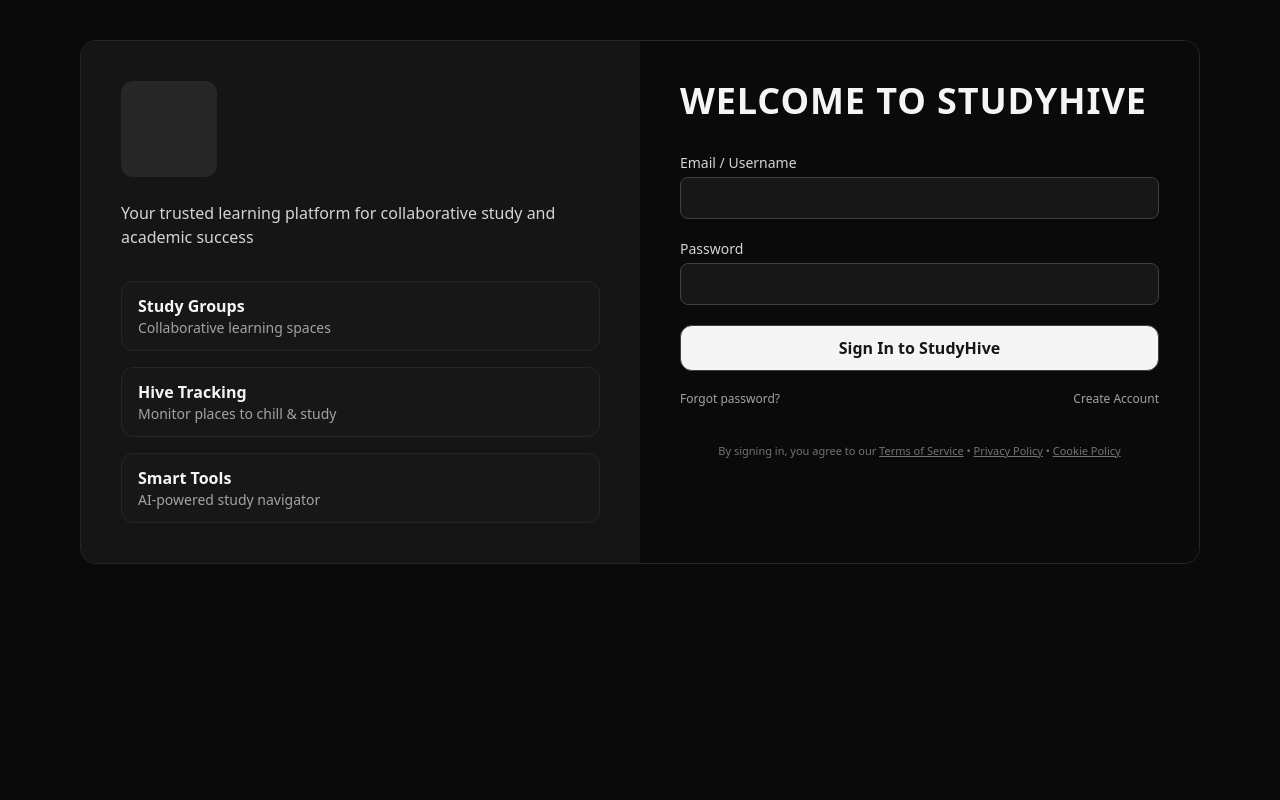
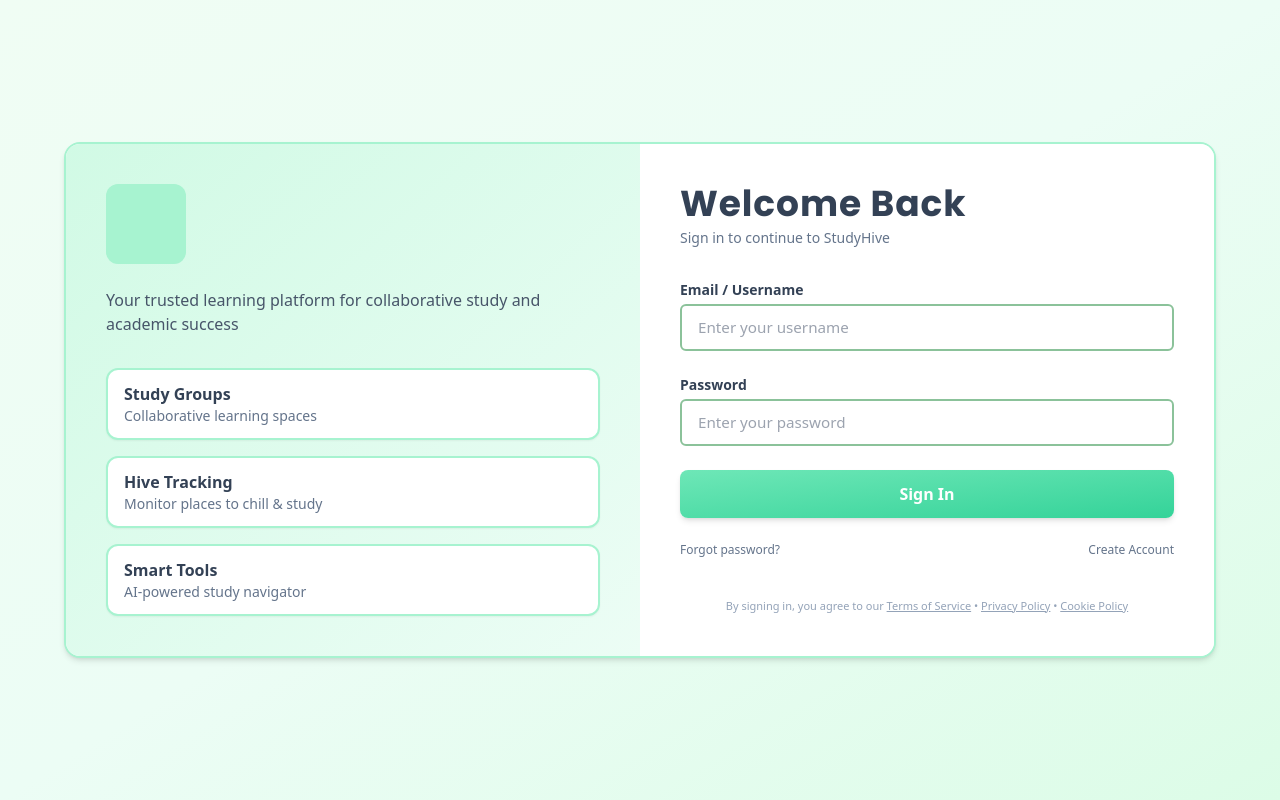
Before and after one commit to chocolatecrinkles/StudyHive, a Django app: page / in a window 1280 px wide. Run offline with Django 5.2, Linux system fonts and the light colour scheme; some libraries are stand-ins or nearby versions.

Commit message:
Updated login and registration pages to match theme and typography

```diff
--- a/core/forms.py
+++ b/core/forms.py
@@ -1,26 +1,40 @@
 from django import forms
 from django.contrib.auth.forms import UserCreationForm, AuthenticationForm
 from django.contrib.auth.models import User
+
+COMMON_INPUT_CLASSES = (
+    "w-full rounded-md border-2 border-[#8BC29A] bg-white text-slate-800 "
+    "px-4 py-2.5 font-[Nunito_Sans] text-[0.95rem] font-medium "
+    "placeholder:text-gray-400 focus:outline-none focus:border-yellow-300 "
+    "focus:ring-4 focus:ring-yellow-100 transition-all duration-200"
+)
+
+LABEL_CLASSES = (
+    "block text-sm font-[Nunito_Sans] font-bold text-[#4B4B4B] tracking-wide mb-1 capitalize"
+)
 
 class CustomUserCreationForm(UserCreationForm):
     email = forms.EmailField(
         required=True,
         widget=forms.EmailInput(attrs={
-            "class": "w-full rounded-lg border border-neutral-700 bg-neutral-900 text-neutral-100 px-3 py-2 focus:outline-none focus:ring-2 focus:ring-blue-500"
+            "class": COMMON_INPUT_CLASSES,
+            "placeholder": "Enter your email",
         })
     )
 
     password1 = forms.CharField(
         label="Password",
         widget=forms.PasswordInput(attrs={
-            "class": "w-full rounded-lg border border-neutral-700 bg-neutral-900 text-neutral-100 px-3 py-2 focus:outline-none focus:ring-2 focus:ring-blue-500"
+            "class": COMMON_INPUT_CLASSES,
+            "placeholder": "Enter password",
         })
     )
 
     password2 = forms.CharField(
         label="Confirm Password",
         widget=forms.PasswordInput(attrs={
-            "class": "w-full rounded-lg border border-neutral-700 bg-neutral-900 text-neutral-100 px-3 py-2 focus:outline-none focus:ring-2 focus:ring-blue-500"
+            "class": COMMON_INPUT_CLASSES,
+            "placeholder": "Confirm password",
         })
     )
 
@@ -29,19 +43,31 @@ class CustomUserCreationForm(UserCreationForm):
         fields = ("username", "email", "password1", "password2")
         widgets = {
             "username": forms.TextInput(attrs={
-                "class": "w-full rounded-lg border border-neutral-700 bg-neutral-900 text-neutral-100 px-3 py-2 focus:outline-none focus:ring-2 focus:ring-blue-500"
+                "class": COMMON_INPUT_CLASSES,
+                "placeholder": "Choose a username",
             }),
         }
+
+    # Optional: If you want Django to render your labels with that style automatically
+    def __init__(self, *args, **kwargs):
+        super().__init__(*args, **kwargs)
+        for field_name, field in self.fields.items():
+            field.label_suffix = ""
+            field.widget.attrs["autocomplete"] = "off"
+            field.widget.attrs["aria-label"] = field.label
+            field.label_tag = lambda *a, **kw: f'<label class="{LABEL_CLASSES}" for="{field.id_for_label}">{field.label}</label>'
 
 
 class CustomAuthenticationForm(AuthenticationForm):
     username = forms.CharField(
         widget=forms.TextInput(attrs={
-            "class": "w-full rounded-lg border border-neutral-700 bg-neutral-900 text-neutral-100 px-3 py-2 focus:outline-none focus:ring-2 focus:ring-blue-500"
+            "class": COMMON_INPUT_CLASSES,
+            "placeholder": "Enter your username",
         })
     )
     password = forms.CharField(
         widget=forms.PasswordInput(attrs={
-            "class": "w-full rounded-lg border border-neutral-700 bg-neutral-900 text-neutral-100 px-3 py-2 focus:outline-none focus:ring-2 focus:ring-blue-500"
+            "class": COMMON_INPUT_CLASSES,
+            "placeholder": "Enter your password",
         })
     )
--- a/templates/base.html
+++ b/templates/base.html
@@ -4,6 +4,12 @@
   <meta charset="utf-8" />
   <meta name="viewport" content="width=device-width,initial-scale=1" />
   <title>StudyHive</title>
+
+  <!-- Google Fonts -->
+  <link rel="preconnect" href="https://fonts.googleapis.com">
+  <link rel="preconnect" href="https://fonts.gstatic.com" crossorigin>
+  <link href="https://fonts.googleapis.com/css2?family=Poppins:wght@700&family=Nunito+Sans:wght@400;700&display=swap" rel="stylesheet">
+
 
   {% load static %}
 
--- a/templates/login.html
+++ b/templates/login.html
@@ -1,79 +1,83 @@
 {% extends "base.html" %}
 {% block content %}
-<div class="max-w-6xl mx-auto py-10 px-4">
-  <div class="bg-neutral-900/60 border border-neutral-800 rounded-2xl overflow-hidden grid md:grid-cols-2">
+<div class="min-h-screen bg-gradient-to-br from-green-50 via-emerald-50 to-green-100 flex items-center justify-center p-8">
+  <div class="w-full max-w-6xl grid md:grid-cols-2 bg-white border-2 border-emerald-200 rounded-2xl shadow-md overflow-hidden">
 
-
-
-    <!-- Left: view image hh -->
-    <div class="p-8 md:p-10 bg-neutral-900/80">
-      <div class="w-24 h-24 rounded-xl bg-neutral-800 mx-auto md:mx-0"></div>
-      <p class="mt-6 text-neutral-300">
+    <!-- Left: Info Section -->
+    <div class="p-10 bg-gradient-to-br from-emerald-100 to-emerald-50 flex flex-col justify-center">
+      <div class="w-20 h-20 rounded-xl bg-emerald-200 mx-auto md:mx-0"></div>
+      <p class="mt-6 text-slate-600 font-[Nunito_Sans]">
         Your trusted learning platform for collaborative study and academic success
       </p>
 
       <div class="mt-8 space-y-4">
-        <div class="rounded-xl border border-neutral-800 bg-neutral-900 px-4 py-3">
-          <div class="font-semibold">Study Groups</div>
-          <div class="text-sm text-neutral-400">Collaborative learning spaces</div>
+        <div class="rounded-xl border-2 border-emerald-200 bg-white px-4 py-3 shadow-sm hover:shadow-md transition-all">
+          <div class="font-semibold text-slate-700">Study Groups</div>
+          <div class="text-sm text-slate-500">Collaborative learning spaces</div>
         </div>
-        <div class="rounded-xl border border-neutral-800 bg-neutral-900 px-4 py-3">
-          <div class="font-semibold">Hive Tracking</div>
-          <div class="text-sm text-neutral-400">Monitor places to chill & study</div>
+        <div class="rounded-xl border-2 border-emerald-200 bg-white px-4 py-3 shadow-sm hover:shadow-md transition-all">
+          <div class="font-semibold text-slate-700">Hive Tracking</div>
+          <div class="text-sm text-slate-500">Monitor places to chill & study</div>
         </div>
-        <div class="rounded-xl border border-neutral-800 bg-neutral-900 px-4 py-3">
-          <div class="font-semibold">Smart Tools</div>
-          <div class="text-sm text-neutral-400">AI-powered study navigator</div>
+        <div class="rounded-xl border-2 border-emerald-200 bg-white px-4 py-3 shadow-sm hover:shadow-md transition-all">
+          <div class="font-semibold text-slate-700">Smart Tools</div>
+          <div class="text-sm text-slate-500">AI-powered study navigator</div>
         </div>
       </div>
     </div>
 
-    <!-- Right: login format formmm -->
-    <div class="p-8 md:p-10 bg-neutral-950">
-      <h1 class="text-3xl md:text-4xl font-black tracking-wide">WELCOME TO STUDYHIVE</h1>
+    <!-- Right: Login Form -->
+    <div class="p-10 bg-white">
+      <h1 class="text-3xl md:text-4xl font-[Poppins] font-black tracking-wide text-slate-700">
+        Welcome Back
+      </h1>
+      <p class="text-sm text-slate-500 font-[Nunito_Sans] mt-1">Sign in to continue to StudyHive</p>
 
-      <form method="post" action="{% url 'core:login' %}" class="mt-8 space-y-5">
-
+      <form method="post" action="{% url 'core:login' %}" class="mt-8 space-y-6">
         {% csrf_token %}
 
-        <!-- user blocks -->
+        <!-- Username -->
         <div>
-          <label class="block text-sm text-neutral-300 mb-1" for="id_username">Email / Username</label>
+          <label class="block text-sm font-semibold text-slate-700 mb-1" for="id_username">
+            Email / Username
+          </label>
           {{ form.username }}
           {% if form.username.errors %}
-            <p class="mt-1 text-sm text-red-400">{{ form.username.errors.0 }}</p>
+            <p class="mt-1 text-sm text-red-500">{{ form.username.errors.0 }}</p>
           {% endif %}
         </div>
 
-        <!-- password blocks -->
+        <!-- Password -->
         <div>
-          <label class="block text-sm text-neutral-300 mb-1" for="id_password">Password</label>
+          <label class="block text-sm font-semibold text-slate-700 mb-1" for="id_password">
+            Password
+          </label>
           {{ form.password }}
           {% if form.password.errors %}
-            <p class="mt-1 text-sm text-red-400">{{ form.password.errors.0 }}</p>
+            <p class="mt-1 text-sm text-red-500">{{ form.password.errors.0 }}</p>
           {% endif %}
         </div>
 
-        <!-- non field errorr -->
+        <!-- Non-field errors -->
         {% if form.non_field_errors %}
-          <p class="text-sm text-red-400">{{ form.non_field_errors.0 }}</p>
+          <p class="text-sm text-red-500">{{ form.non_field_errors.0 }}</p>
         {% endif %}
 
         <button type="submit"
-          class="w-full rounded-xl border border-neutral-700 bg-neutral-100 text-neutral-900 font-semibold py-2.5 hover:bg-white transition">
-          Sign In to StudyHive
+          class="w-full rounded-lg bg-gradient-to-br from-emerald-300 to-emerald-400 text-white font-semibold py-3 shadow-md hover:shadow-lg hover:translate-y-[-2px] transition-all">
+          Sign In
         </button>
 
-        <div class="flex items-center justify-between text-xs text-neutral-400">
-          <a class="hover:text-neutral-200" href="#">Forgot password?</a>
-          <a class="hover:text-neutral-200" href="{% url 'core:register' %}">Create Account</a>
+        <div class="flex items-center justify-between text-xs text-slate-500">
+          <a class="hover:text-slate-700" href="#">Forgot password?</a>
+          <a class="hover:text-slate-700" href="{% url 'core:register' %}">Create Account</a>
         </div>
 
-        <p class="text-[11px] text-neutral-500 text-center pt-4">
+        <p class="text-[11px] text-slate-400 text-center pt-4">
           By signing in, you agree to our
-          <a href="#" class="underline hover:text-neutral-300">Terms of Service</a> •
-          <a href="#" class="underline hover:text-neutral-300">Privacy Policy</a> •
-          <a href="#" class="underline hover:text-neutral-300">Cookie Policy</a>
+          <a href="#" class="underline hover:text-slate-600">Terms of Service</a> •
+          <a href="#" class="underline hover:text-slate-600">Privacy Policy</a> •
+          <a href="#" class="underline hover:text-slate-600">Cookie Policy</a>
         </p>
       </form>
     </div>
```
Also changed, not shown: templates/register.html (+45 -41 lines).
